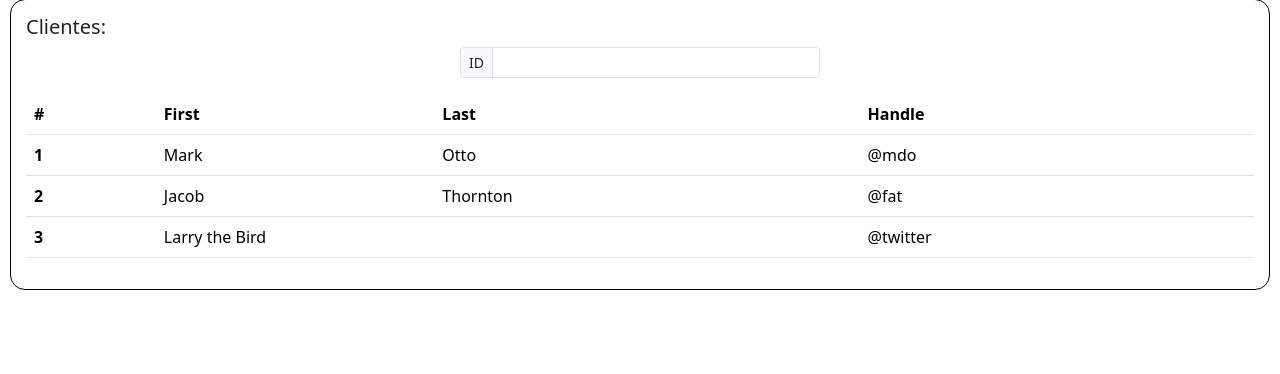
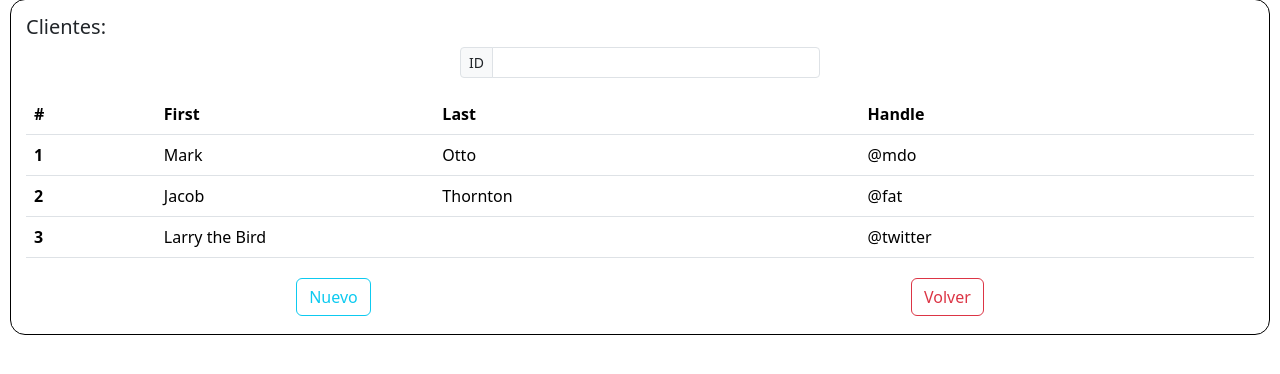
Before and after one commit to Gustavoaroque/Inventory, a Django app: page /clientes in a window 1280 px wide. Shown: the part 163-537 px from the top of the page. Run offline with Django 4.2, Linux system fonts and the light colour scheme.

Commit message:
Template customer_list finished

```diff
--- a/lotification/templates/lotification/customer_list.html
+++ b/lotification/templates/lotification/customer_list.html
@@ -44,6 +44,12 @@
               </tr>
             </tbody>
           </table>
+          <div class="btn_section">
+            <a href="nuevo_cliente" class="btn btn-outline-info">Nuevo</a>
+            <a href="home" class="btn btn-outline-danger">Volver</a>
+
+          </div>
+
     </div>
 
 </div>
--- a/lotification/urls.py
+++ b/lotification/urls.py
@@ -10,6 +10,6 @@ urlpatterns = [
     path("lote", views.lote_list),
     path("lote_info", views.lote_info),
     path("nuevo_lote", views.new_lote),
-    path("new_client", views.new_client),
+    path("nuevo_cliente", views.new_client),
 
 ]
```
